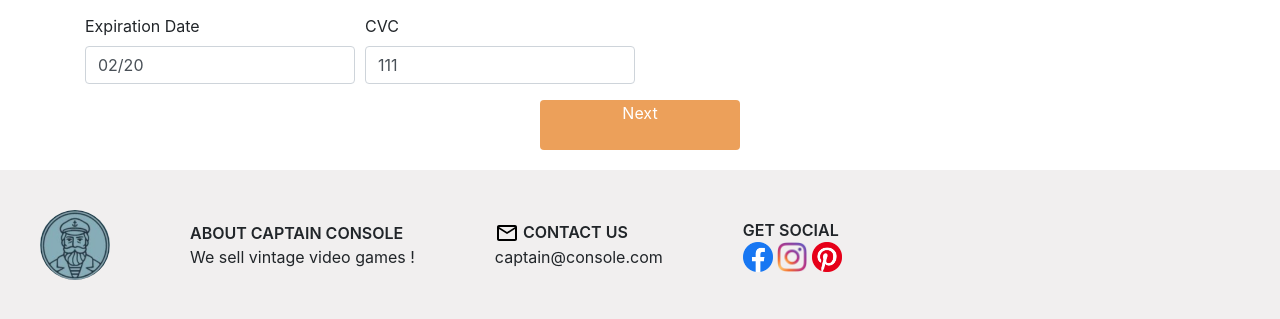
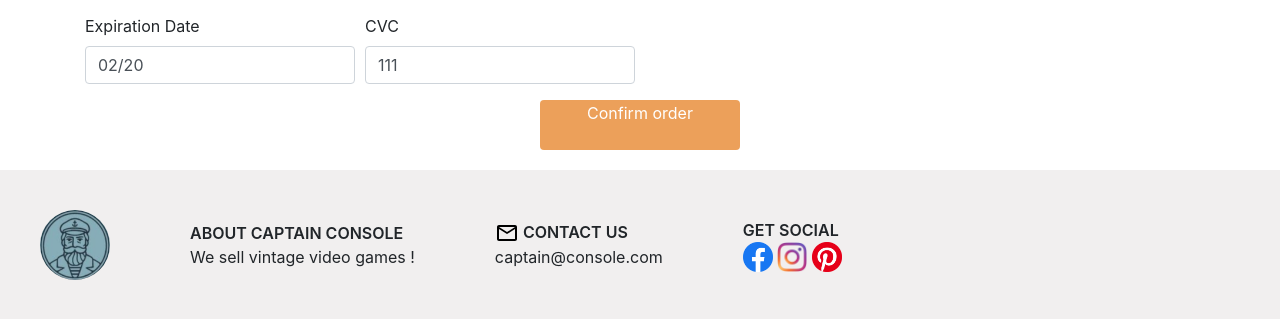
Before and after one commit to gummigun/captainconsole-git, a Django app: template src/templates/cart/checkout.html in a window 1280 px wide. Shown: the part 812-1131 px from the top of the page. Run offline with Django 3.2, Linux system fonts and the light colour scheme; the template is opened without the code that fills it, so the values that code supplies are empty; some libraries are stand-ins or nearby versions.

Commit message:
made minor ui changes

```diff
--- a/src/templates/cart/checkout.html
+++ b/src/templates/cart/checkout.html
@@ -262,7 +262,7 @@
     </div>
 
 
-    <button type="submit" form="checkout-form" class="Cart__button Cart__checkoutButton">Next</button>
+    <button type="submit" form="checkout-form" class="Cart__button Cart__checkoutButton">Confirm order</button>
 
 
 </form>
```
